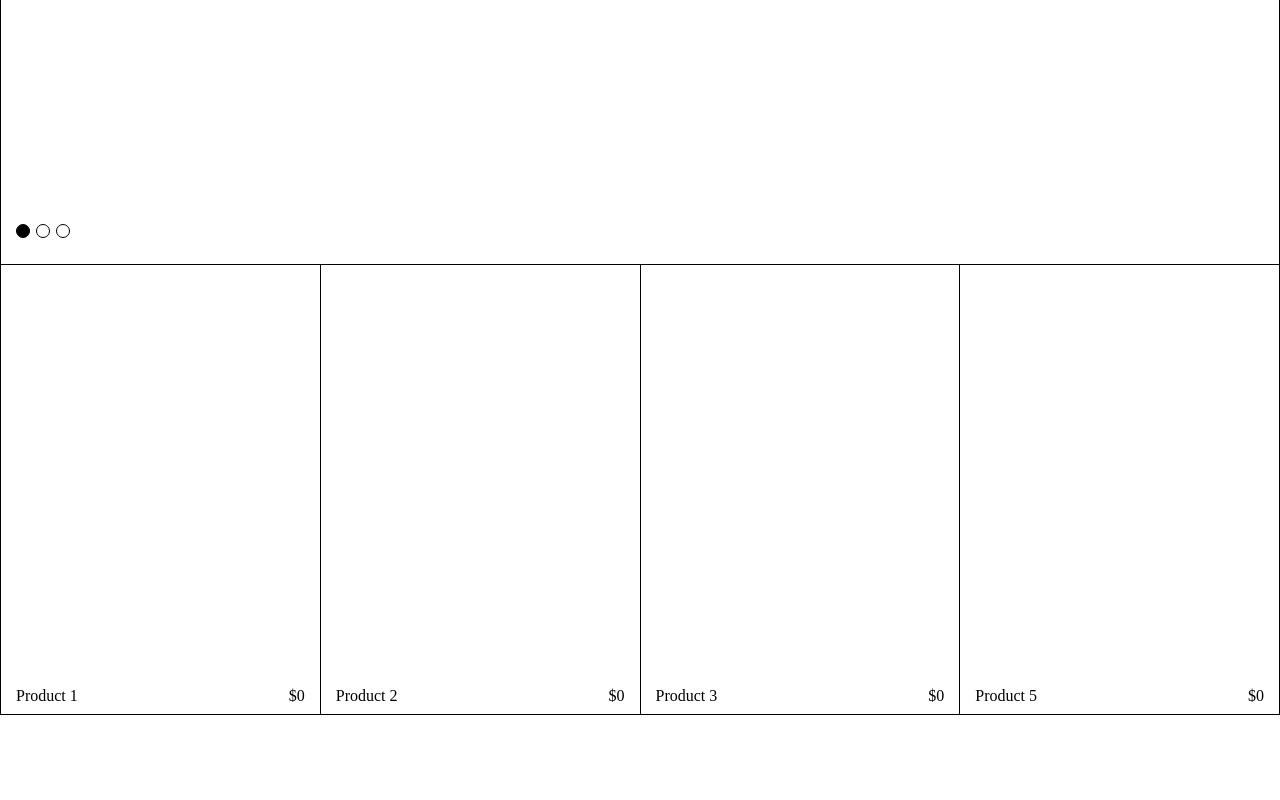
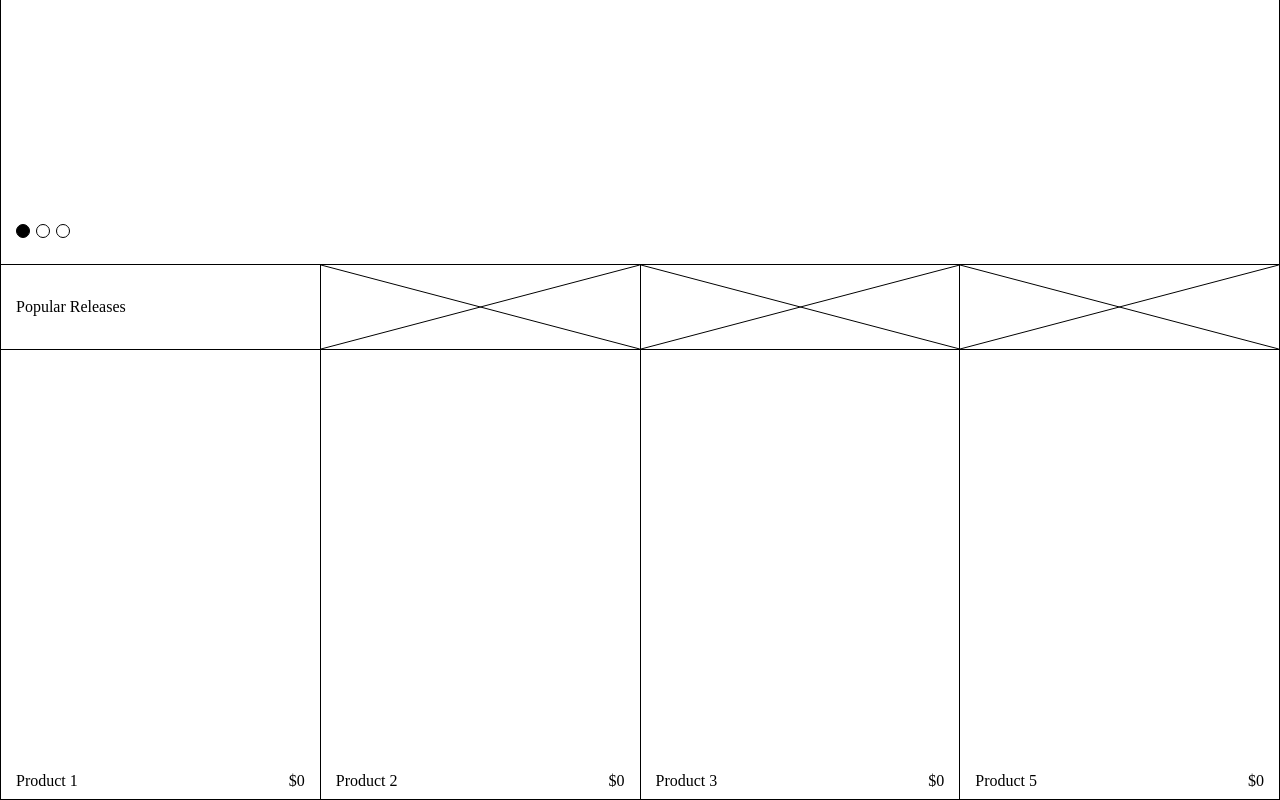
Before and after one commit to j-bren03/offbrand-catalog-v2, a plain HTML site: page index.html in a window 1280 px wide. Shown: the part 373-1173 px from the top of the page. Before the commit the page ends 1088 px from the top, so only its background shows below. Drawn offline with Linux system fonts and the light colour scheme.

Commit message:
Update how product showcases + headings are rendered

```diff
--- a/scripts/index.js
+++ b/scripts/index.js
@@ -1,5 +1,7 @@
 import renderCarouselSetion from './carousel.js';
-import { renderProductShowcase } from './product-sections.js'
+import { renderProductShowcaseHeading, renderProductShowcase } from './product-sections.js'
 
 renderCarouselSetion();
+
+renderProductShowcaseHeading('popular');
 renderProductShowcase('popular');
--- a/scripts/product-sections.js
+++ b/scripts/product-sections.js
@@ -1,27 +1,61 @@
 import { products, getProductsByTag } from "../data/products.js";
 
+export function renderProductShowcaseHeading(tag) {
+    const productSectionElement = document.querySelector('.js-product-section');
+
+    // Generate a product heading container
+    productSectionElement.innerHTML += `
+        <div class="js-product-heading-container-${tag} product-heading-container"></div>
+    `;
+
+    let productHeadingItemsHtml = '';
+
+    // Generate items for the product heading container (one containing text and three containing the X svg)
+    productHeadingItemsHtml +=  `
+        <div class="product-heading-item contains-text">
+            <h2>${tag.charAt(0).toUpperCase() + tag.slice(1)} Releases</h2>
+        </div>
+    `;
+
+    for (let i = 0; i < 3; i++) {
+        productHeadingItemsHtml += `
+            <div class="product-heading-item">
+                <svg xmlns="http://www.w3.org/2000/svg" xmlns:xlink="http://www.w3.org/1999/xlink" viewBox="0 0 200 200" preserveAspectRatio="none">
+                    <line x1="0" y1="0" x2="200" y2="200" stroke="#000" vector-effect="non-scaling-stroke"></line>
+                    <line x1="200" y1="0" x2="0" y2="200" stroke="#000" vector-effect="non-scaling-stroke"></line>
+                </svg>
+            </div>
+        `;
+    }
+
+    // Store generated heading items within the generated product heading container
+    document.querySelector(`.js-product-heading-container-${tag}`).innerHTML = productHeadingItemsHtml;
+}
+
 export function renderProductShowcase(tag) {
-    // First, generate a product item container to later store the product items
-    document.querySelector('.js-product-section').innerHTML += `
+    const productSectionElement = document.querySelector('.js-product-section');
+
+    // Generate a product item container
+    productSectionElement.innerHTML += `
         <div class="js-product-item-container-${tag} product-item-container"></div>
     `;
 
     const taggedProducts = getProductsByTag(tag);
-    let generatedProductsHtml = '';
+    let generatedProductItemsHtml = '';
 
-    // In showcases, only display the first four results
+    // In showcases, only generate the first four product items
     let productIndex = 0;
 
     while (productIndex < 4) {
-        generatedProductsHtml += generateProductHTML(taggedProducts[productIndex]);
+        generatedProductItemsHtml += generateProductItemHtml(taggedProducts[productIndex]);
         productIndex++;
     }
 
-    // Select the generated product item container, change the inner HTML
-    document.querySelector(`.js-product-item-container-${tag}`).innerHTML = generatedProductsHtml;
+    // Store generated product items in the generated product item container
+    document.querySelector(`.js-product-item-container-${tag}`).innerHTML = generatedProductItemsHtml;
 }
 
-function generateProductHTML(product) {
+function generateProductItemHtml(product) {
     const {
         productId,
         productName,
--- a/styles/product.css
+++ b/styles/product.css
@@ -1,3 +1,27 @@
+.product-heading-container {
+    display: flex;
+    border-left: 1px solid black;
+    height: 85px;
+}
+
+.product-heading-item {
+    width: 25%;
+    border-right: 1px solid black;
+    border-bottom: 1px solid black;
+    box-sizing: border-box;
+}
+
+.product-heading-item.contains-text {
+    display: flex;
+    align-items: center;
+    padding: 0 15px;
+}
+
+.product-heading-item svg {
+    width: 100%;
+    height: 100%;
+}
+
 .product-item-container {
     display: flex;
     flex-wrap: wrap;
```
